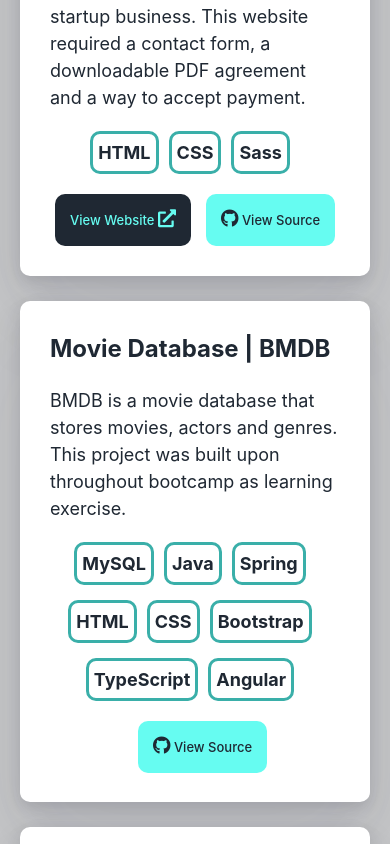
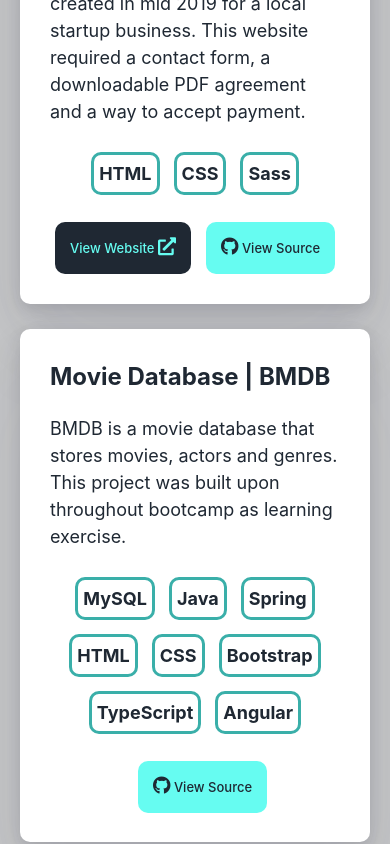
Before and after one commit to jmotts17/portfolio-ng, an Angular app: page / in a window 390 px wide. Shown: the part 2000-2844 px from the top of the page. Built offline with nearby package versions, Linux system fonts and the light colour scheme.

Commit message:
Fixed project languages margin

```diff
--- a/src/app/feature/projects/projects.component.css
+++ b/src/app/feature/projects/projects.component.css
@@ -116,14 +116,14 @@
 }
 
 /* Tablets */
-@media (max-width: 800px) {
+@media (max-width: 768px) {
   .project-languages-container {
     flex-wrap: wrap;
     align-content: space-around;
   }
 
-  .project-languages:nth-child(n + 7):nth-child(-n + 8) {
-    margin-top: 15px;
+  .project-languages {
+    margin: 7px;
   }
 }
 
@@ -137,14 +137,6 @@
     margin-top: 3.5rem;
   }
 
-  .project-languages:nth-child(n + 7):nth-child(-n + 8) {
-    margin-top: 0;
-  }
-
-  .project-languages:nth-child(n + 4):nth-child(-n + 8) {
-    margin-top: 15px;
-  }
-
   .project-source {
     font-size: 13px;
     margin-left: 1.5rem;
```
